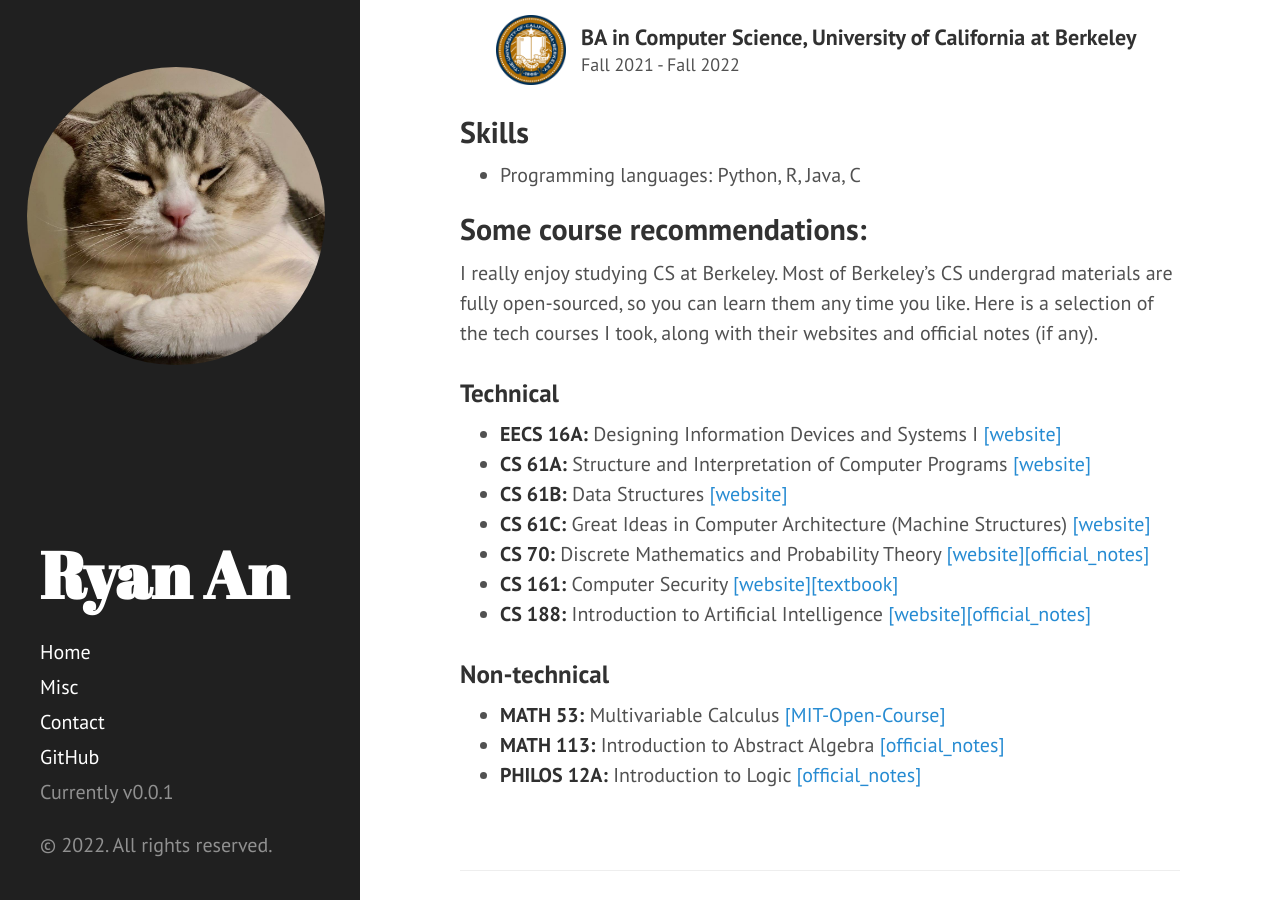
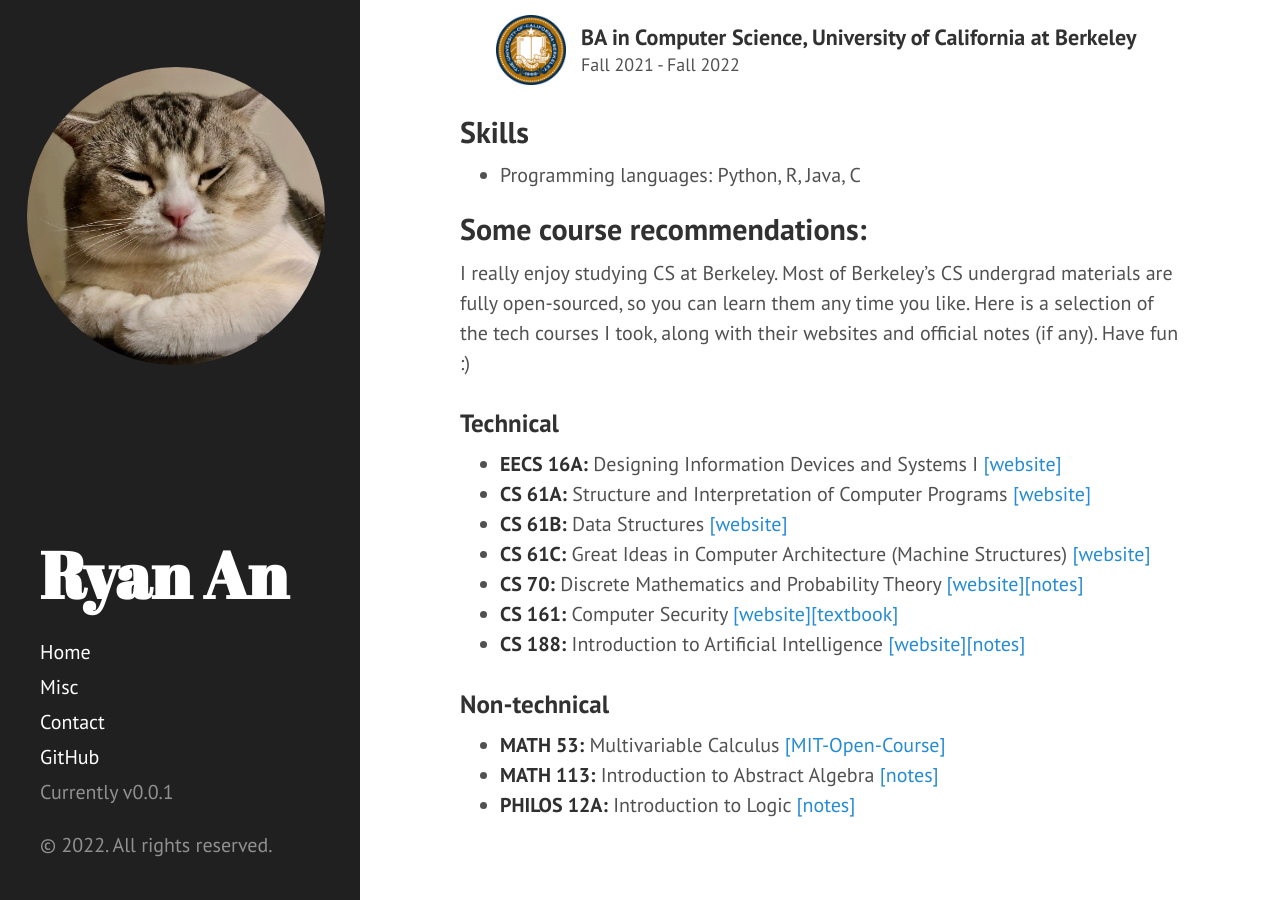
Before and after one commit to ryeii/ryeii.github.io, a Jekyll site: the page built from _posts/2022-06-24-about-me.md, in a window 1280 px wide and 900 px high, scrolled down 365 px. Built offline with Jekyll 4.4.1, drawn with Linux system fonts in a browser that asks for light colours.

Commit message:
minor changes

```diff
--- a/_posts/2022-06-24-about-me.md
+++ b/_posts/2022-06-24-about-me.md
@@ -25,18 +25,18 @@ I am an undergraduate student @ <ins>UC Berkeley</ins> majoring in Computer Scie
 
 ## Some course recommendations:
 
-I really enjoy studying CS at Berkeley. Most of Berkeley's CS undergrad materials are fully open-sourced, so you can learn them any time you like. Here is a selection of the tech courses I took, along with their websites and official notes (if any).
+I really enjoy studying CS at Berkeley. Most of Berkeley's CS undergrad materials are fully open-sourced, so you can learn them any time you like. Here is a selection of the tech courses I took, along with their websites and official notes (if any). Have fun :)
 
 ### Technical
 * **EECS 16A:** Designing Information Devices and Systems I [[website]](https://www.eecs16a.org/)
 * **CS 61A:** Structure and Interpretation of Computer Programs <a href="https://cs61a.org/">[website]</a>
 * **CS 61B:** Data Structures <a href="https://inst.eecs.berkeley.edu/~cs61b/">[website]</a>
 * **CS 61C:** Great Ideas in Computer Architecture (Machine Structures) <a href="https://cs61c.org/">[website]</a>
-* **CS 70:** Discrete Mathematics and Probability Theory <a href="https://www.eecs70.org/">[website]</a><a href="{{ site.baseurl }}class_notes/CS70-Fa21.pdf">[official_notes]</a>
+* **CS 70:** Discrete Mathematics and Probability Theory <a href="https://www.eecs70.org/">[website]</a><a href="{{ site.baseurl }}class_notes/CS70-Fa21.pdf">[notes]</a>
 * **CS 161:** Computer Security <a href="https://cs161.org/">[website]</a><a href="https://textbook.cs161.org">[textbook]</a>
-* **CS 188:** Introduction to Artificial Intelligence <a href="https://inst.eecs.berkeley.edu/~cs188/">[website]</a><a href="{{ site.baseurl }}class_notes/CS188-Sp22.pdf">[official_notes]</a>
+* **CS 188:** Introduction to Artificial Intelligence <a href="https://inst.eecs.berkeley.edu/~cs188/">[website]</a><a href="{{ site.baseurl }}class_notes/CS188-Sp22.pdf">[notes]</a>
 
 ### Non-technical
 * **MATH 53:** Multivariable Calculus [[MIT-Open-Course]](https://ocw.mit.edu/courses/18-02sc-multivariable-calculus-fall-2010/)
-* **MATH 113:** Introduction to Abstract Algebra [[official_notes]](https://math.berkeley.edu/~apaulin/AbstractAlgebra.pdf)
-* **PHILOS 12A:** Introduction to Logic [[official_notes]]({{ site.baseurl }}class_notes/W12A_notes.pdf)
+* **MATH 113:** Introduction to Abstract Algebra [[notes]](https://math.berkeley.edu/~apaulin/AbstractAlgebra.pdf)
+* **PHILOS 12A:** Introduction to Logic [[notes]]({{ site.baseurl }}class_notes/W12A_notes.pdf)
```
